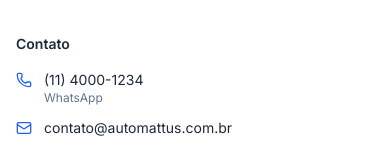
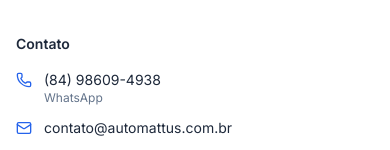
Before and after one commit to automattussolucoes/site, a React (Vite) app: page / in a window 390 px wide. Shown: the part 6309-6459 px from the top of the page. Built offline with nearby package versions, Linux system fonts and the light colour scheme; no server answers; the database is empty.

Commit message:
Update contact phone number in footer

```diff
--- a/src/sections/Footer.tsx
+++ b/src/sections/Footer.tsx
@@ -100,7 +100,7 @@
               <li className="flex items-start gap-3">
                 <Phone className="w-4 h-4 text-[#2563EB] mt-0.5" />
                 <div>
-                  <p className="text-[#1E293B] text-sm">(11) 4000-1234</p>
+                  <p className="text-[#1E293B] text-sm">(84) 98609-4938</p>
                   <p className="text-[#64748B] text-xs">WhatsApp</p>
                 </div>
               </li>
```
